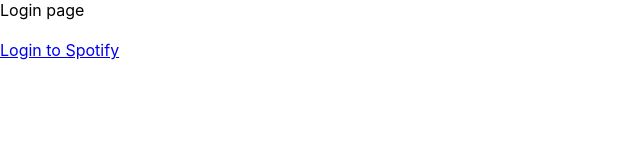
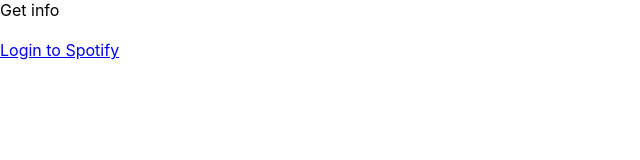
Before and after one commit to willmharris/magic-lyrics-frontend, a React (Create React App) app: page / in a window 1280 px wide. Shown: the top 160 px of the page, without its empty margins (0-640 px from the left). Built offline with nearby package versions, Linux system fonts and the light colour scheme.

Commit message:
got genius lyrics working

```diff
--- a/src/Components/Login.js
+++ b/src/Components/Login.js
@@ -13,9 +13,19 @@
 
 
 function Login() {
+
+    function hello() {
+        console.log('test')
+        fetch('http://localhost:3001/lyrics').then(
+            resp => resp.json()
+        ).then(
+            data => console.log(data)
+        )
+    }
+
     return(
         <div>
-            <div>Login page</div>
+            <div onClick={hello}>Get info</div>
             <br/>
             <a href={loginLink}>Login to Spotify</a>
         </div>
```
